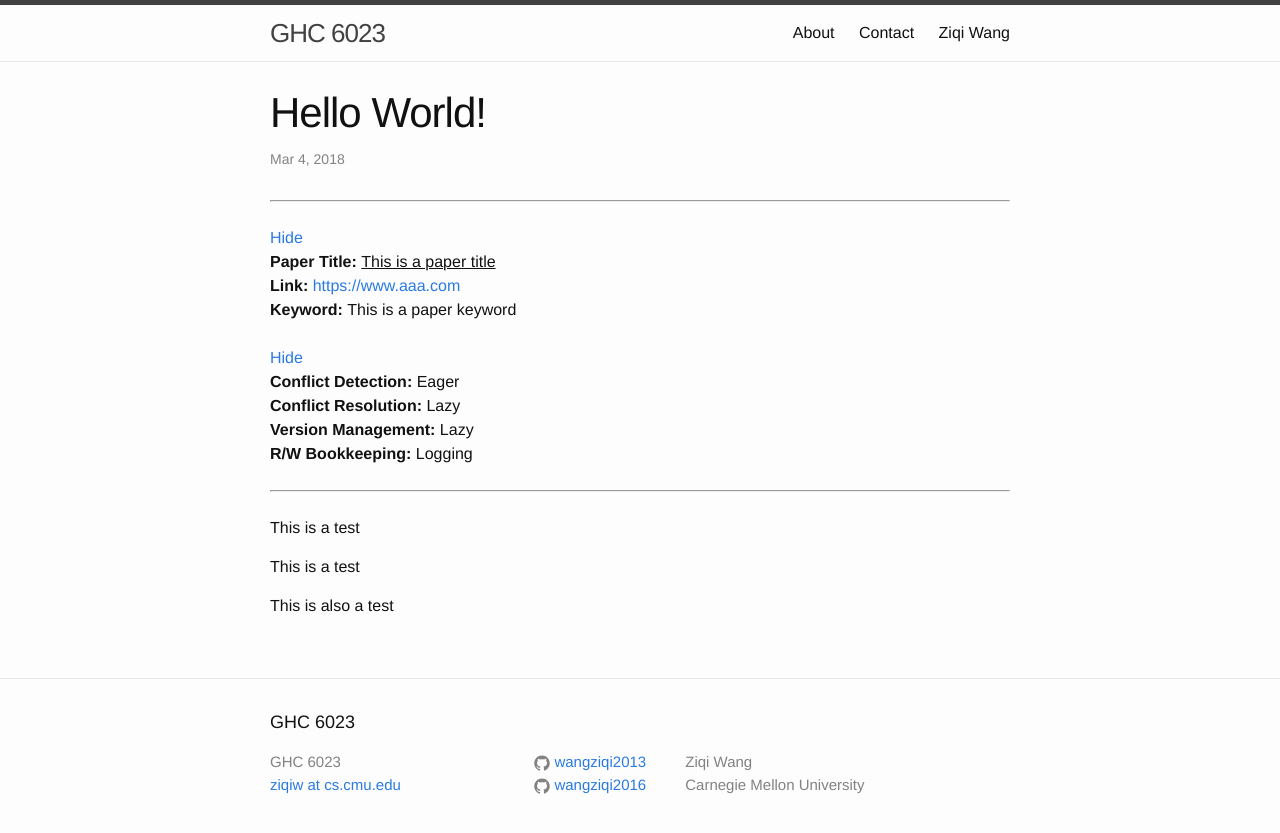
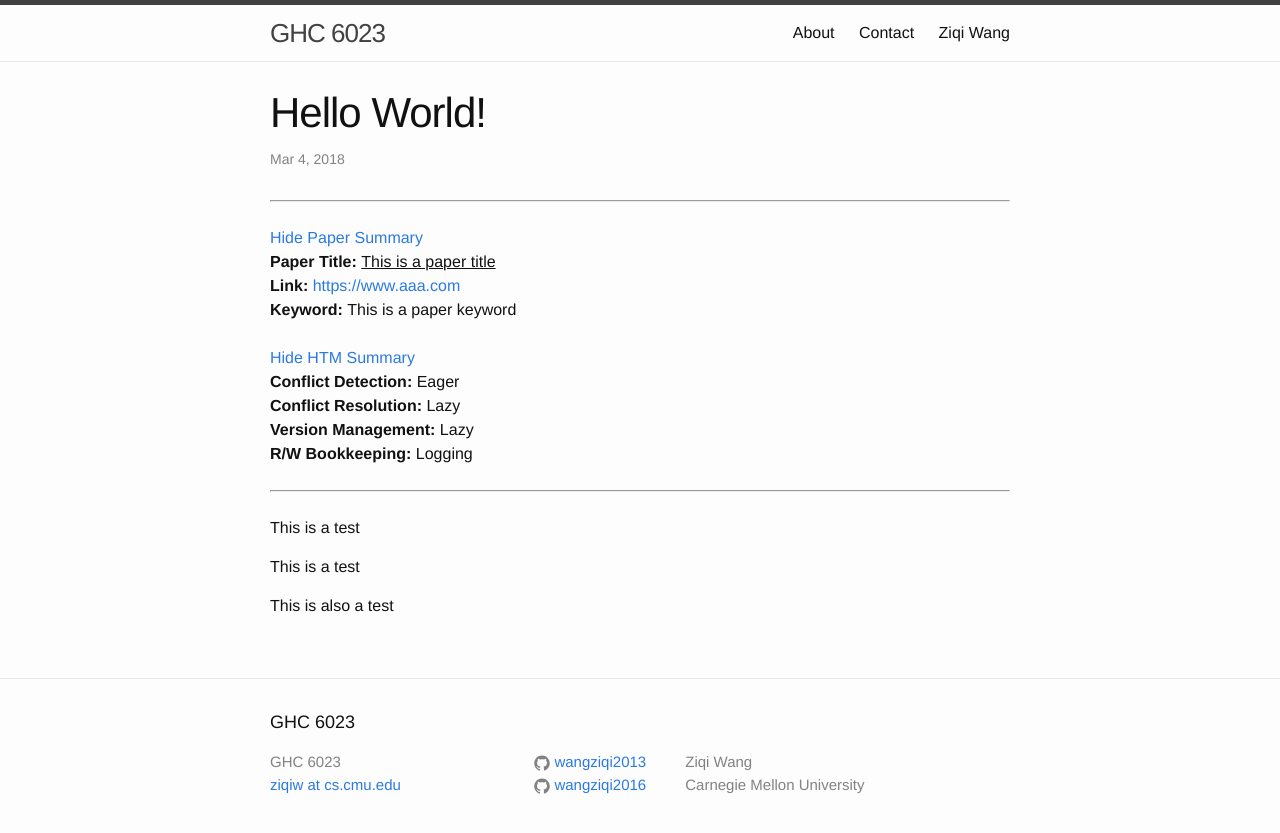
Before and after one commit to wangziqi2013/wangziqi2013.github.io, a Jekyll site: the page built from _posts/2018-03-03-my-first-post.markdown, in a window 1280 px wide. Shown: the top 833 px of the page. Built offline with Jekyll 4.4.1, drawn with Linux system fonts in a browser that asks for light colours.

```diff
--- a/_layouts/paper-summary.html
+++ b/_layouts/paper-summary.html
@@ -25,9 +26,7 @@ layout: default
   <div class="post-content" itemprop="articleBody">
     <hr />
     <br />
-    {% if page.htm_cd or page.htm_cr or page.version_mgmt or page.rw_set %}
-        <a id="a_paper_metadata" href="javascript:toggle('paper_metadata', 'a_paper_metadata')">Hide</a><br />
-    {% endif %}
+    <a id="a_paper_metadata" href="javascript:toggle('paper_metadata', 'a_paper_metadata')">Hide Paper Summary</a><br />
     <div id="paper_metadata" style="display:block">
       <strong>Paper Title: </strong> <ins>{{ page.paper_title }}</ins> <br />
       <strong>Link: </strong> <a href="{{ page.paper_link }}">{{ page.paper_link }}</a> <br />
@@ -36,7 +35,7 @@ layout: default
     </div>
 
     {% if page.htm_cd or page.htm_cr or page.version_mgmt or page.rw_set %}
-        <a id="a_htm_metadata" href="javascript:toggle('htm_metadata', 'a_htm_metadata')">Hide</a><br />
+        <a id="a_htm_metadata" href="javascript:toggle('htm_metadata', 'a_htm_metadata')">Hide HTM Summary</a><br />
     {% endif %}
 
     <div id="htm_metadata" style="display:block">
```
Also changed, not shown: other parts of _layouts/paper-summary.html (+3 -2 lines).
